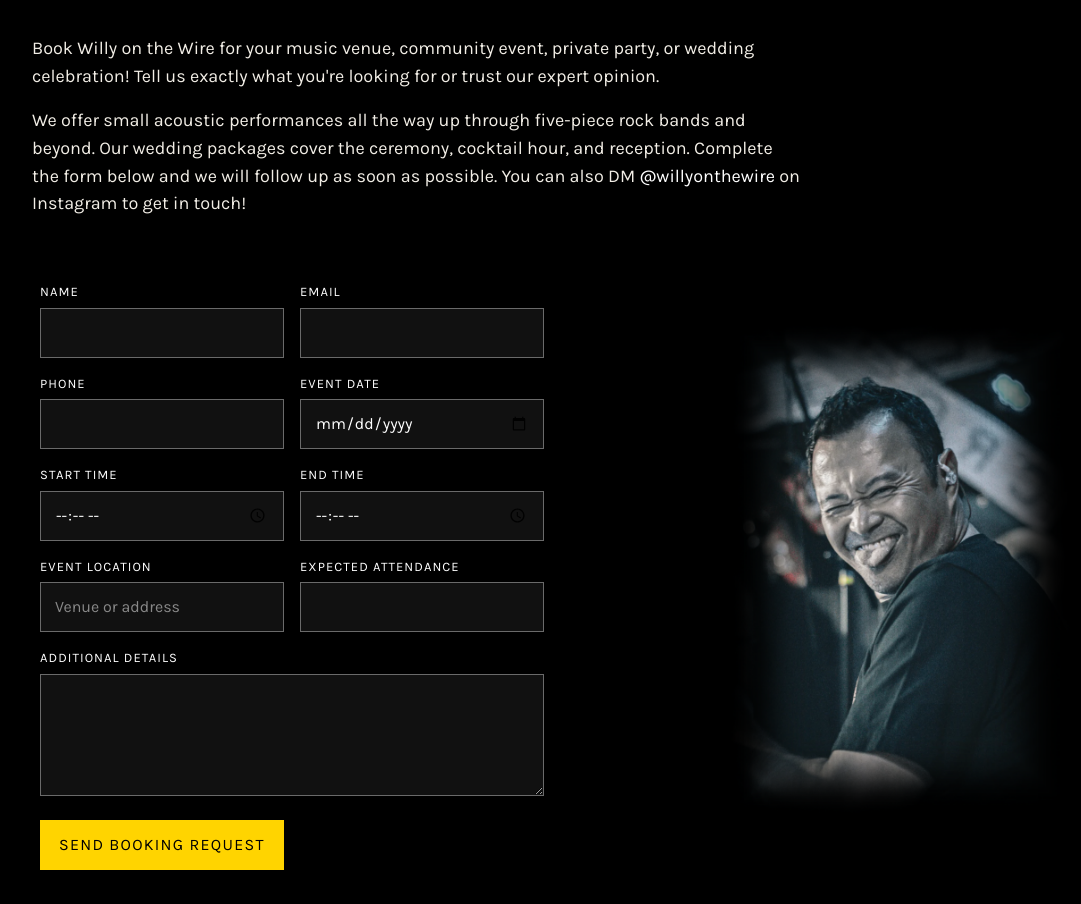
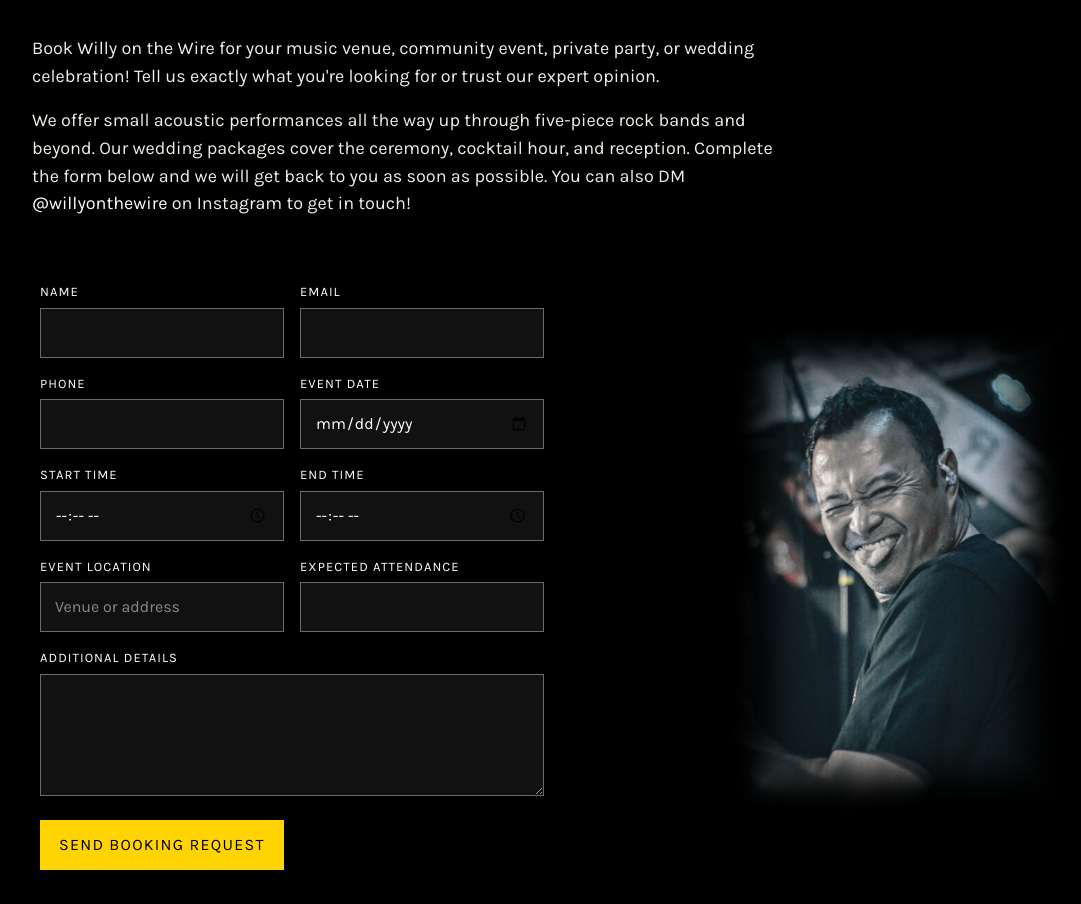
Before and after one commit to Data-Faced/willy-on-the-wire, a Next.js app: page / in a window 1280 px wide. Shown: the part 1895-2799 px from the top of the page, without its empty margins (72-1153 px from the left). Built offline with nearby package versions, Linux system fonts and the light colour scheme.

Commit message:
Say we will get back to you in booking copy

```diff
--- a/app/page.js
+++ b/app/page.js
@@ -583,7 +583,7 @@ export default function HomePage() {
             We offer small acoustic performances all the way up through
             five-piece rock bands and beyond. Our wedding packages cover the
             ceremony, cocktail hour, and reception. Complete the form below and
-            we will follow up as soon as possible. You can also DM{" "}
+            we will get back to you as soon as possible. You can also DM{" "}
             <a href={INSTAGRAM}>@willyonthewire</a> on Instagram to get in touch!
           </p>
         </div>
```
